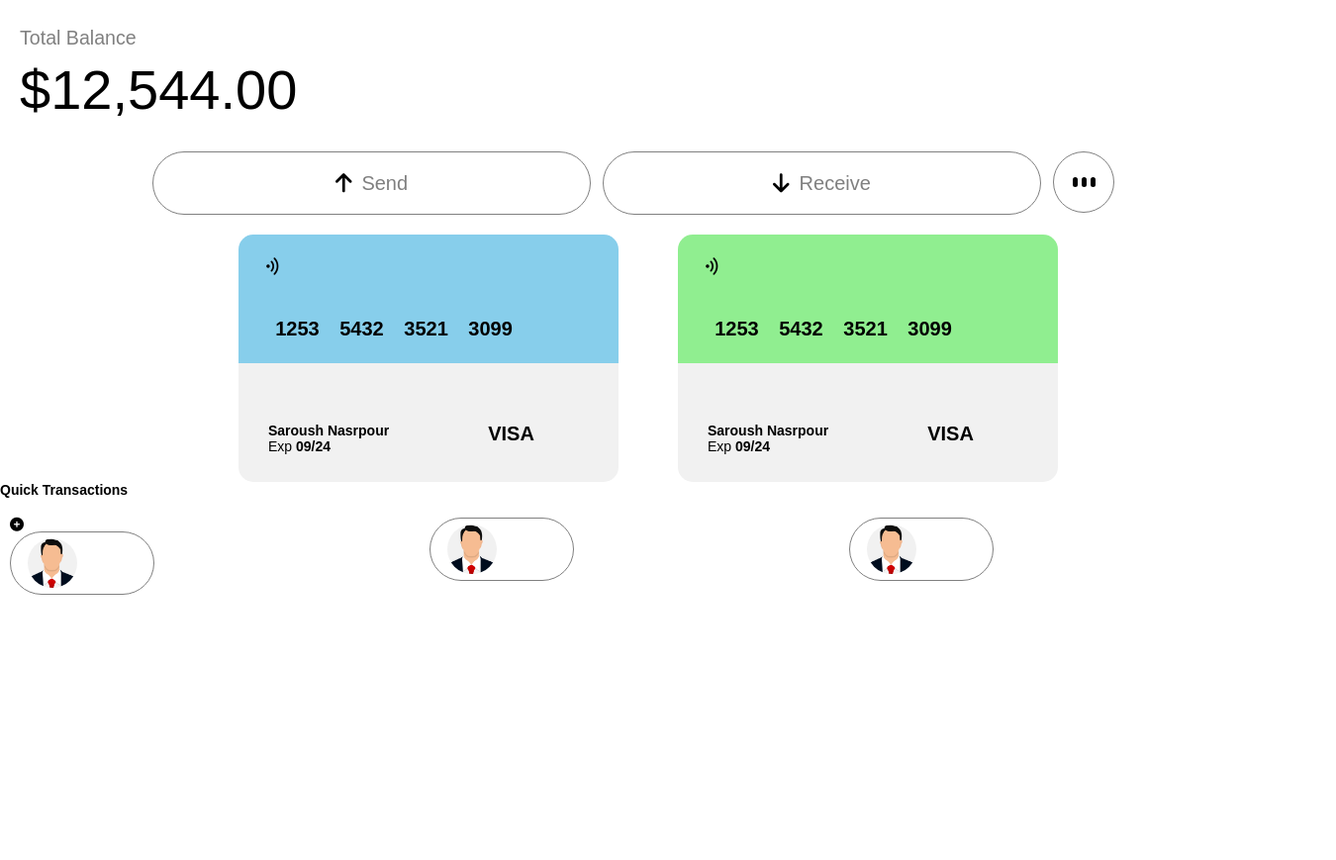
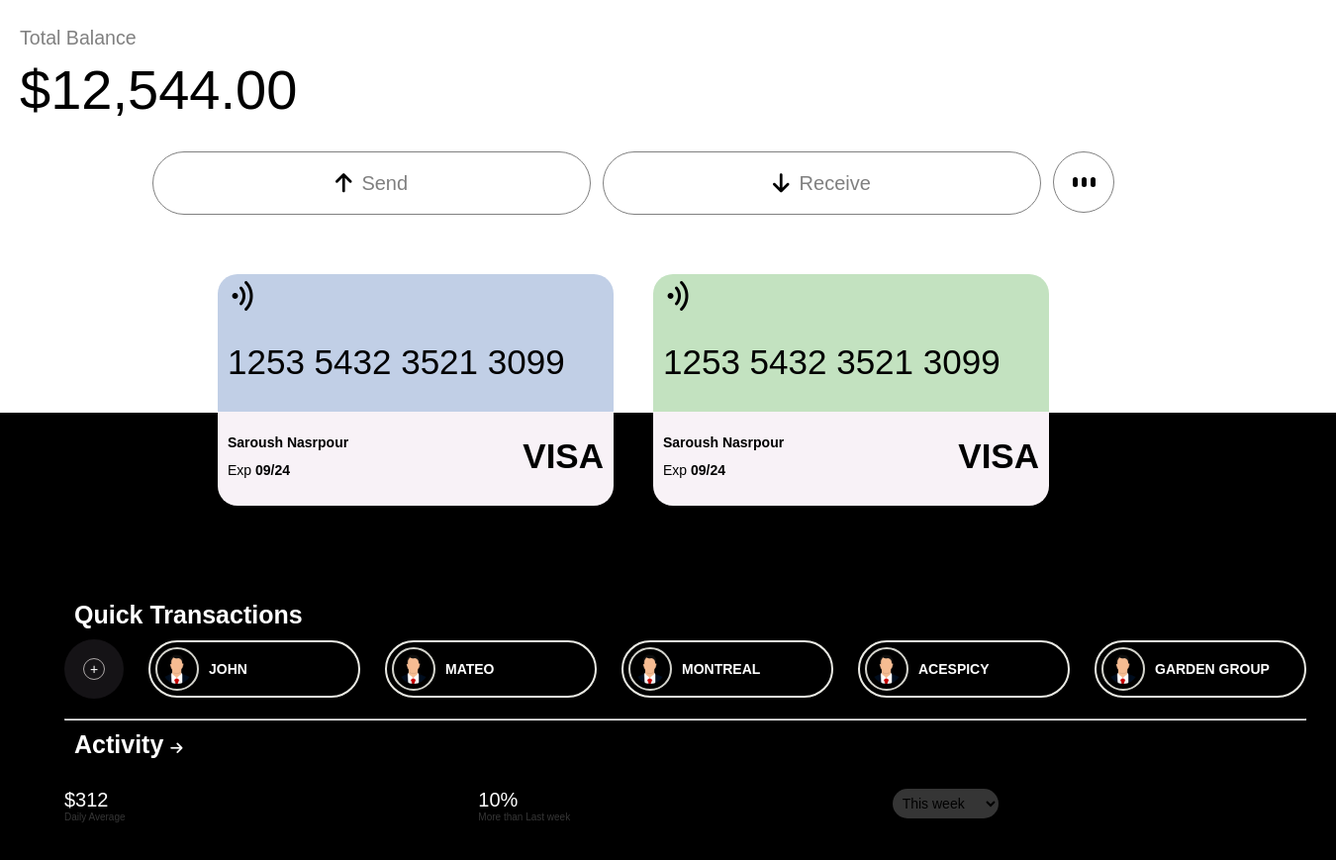
Before and after one commit to faahvor/GARDEN-GROUP, a plain HTML site: page balance/index.html in a window 1280 px wide. Shown: the part 73-942 px from the top of the page at 99% size, 1350 px wide, since content can reach past the window. Before the commit the page ends 800 px from the top, so only its background shows below. Drawn offline with Linux system fonts and the light colour scheme.

Commit message:
balance ass

```diff
--- a/balance/index.css
+++ b/balance/index.css
@@ -4,8 +4,11 @@
   font-size: 14px;
   font-family: Arial, Helvetica, sans-serif;
 }
+
 .html {
   box-sizing: border-box;
+  width: 100vw;
+  overflow: hidden;
 }
 
 .container {
@@ -145,86 +148,172 @@
   justify-content: center;
   align-items: center;
 }
-/*card section*/
-.cards {
+
+/* physical card styling */
+.phys-card {
+  padding: 20px;
+  line-height: 2;
+  overflow: hidden;
+}
+.phys-card .flex-card {
   display: flex;
-  flex-direction: row;
-  column-gap: 30px;
   justify-content: center;
+  gap: 40px;
+}
+.fa-wifi {
+  font-size: x-large;
+  margin-bottom: 20px;
+}
+.side1 {
+  background: #c1cfe6;
+}
+.side1,
+.side2 {
+  padding: 30px 30px 15px 30px;
+}
+.card1 {
+  min-width: 400px;
+  margin-top: 20px;
+  border-radius: 20px;
+  overflow: hidden;
+}
+.side2 {
+  background: #f8f2f7;
+  display: flex;
+  align-items: center;
+  justify-content: space-between;
+}
+.flex-card .card-1 {
+  background-color: #c3e2c0;
+}
+.side2 .name .date {
+  font-weight: 600;
+}
+.number,
+.visa {
+  font-size: 35px;
 }
 
-.card1,
-.card2 {
-  width: 30%; /* Adjust the width to make them narrower */
-  border: none;
-  border-radius: 15px;
-  height: 250px;
-  display: flex;
-  flex-direction: column;
-  overflow: hidden;
-  margin-left: 30px;
-}
-.card2 .side1 {
-  background-color: rgb(144, 238, 144);
+.visa {
+  font-weight: 900;
 }
 
+/* End of Physical cars styling */
+
+/*bottom styling*/
+.under {
+  position: absolute;
+  top: 180px;
+  z-index: -10;
+  padding: 180px 30px 50px 65px;
+  width: auto;
+  background: black;
+  color: white;
+}
+
+.under h4 {
+  padding: 10px;
+  font-size: 25px;
+}
+
+.under .items {
+  display: flex;
+  justify-content: start;
+  align-items: center;
+  gap: 25px;
+}
+
+.out-circle {
+  border: 2px solid reds;
+  background: #151316;
+  width: 40px;
+  display: grid;
+  justify-content: center;
+  align-items: center;
+  height: 40px;
+  padding: 10px;
+  border-radius: 100px;
+}
+
+.in-circle {
+  width: 20px;
+  height: 20px;
+  display: grid;
+  justify-content: center;
+  align-items: center;
+  border: 1px solid rgb(173, 168, 168);
+  border-radius: 200px;
+}
+
+.under .user .outter-cir {
+  border: 2px solid rgb(233, 233, 227);
+  width: 200px;
+  border-radius: 100px;
+  padding: 5px;
+}
+
+.imgTag {
+  display: flex;
+  align-items: center;
+  gap: 10px;
+}
+
+.imgTag img {
+  border: 2px solid rgb(211, 211, 204);
+  width: 30px;
+  border-radius: 100px;
+  padding: 5px;
+}
+
+.wrapper {
+  position: relative;
+}
+.wrapper .horizontal {
+  margin-top: 20px;
+  padding: 0;
+  position: static;
+}
+footer h4 {
+  margin-bottom: 20px;
+}
+.slide {
+  display: grid;
+  grid-template-columns: 1fr 1fr 1fr;
+}
+.no {
+  font-size: 20px;
+}
+.text {
+  font-size: 10px;
+  color: rgba(107, 107, 107, 0.5);
+}
+select {
+  background-color: rgba(107, 107, 107, 0.5);
+  padding: 6px;
+  border: none;
+  border-radius: 20px;
+}
+
+@media (max-width: 767px) {
+  .under {
+    position: absolute;
+    top: auto;
+    padding: 20px 10px;
+    overflow: scroll;
+  }
+  .under h4 {
+    font-size: 20px;
+  }
+}
+.phys-card .flex-card {
+  display: flex;
+  justify-content: center;
+  gap: 40px;
+}
 .side1,
 .side2 {
-  background-color: skyblue;
-  width: 100%;
-  height: 200px;
+  padding: 10px 10px 15px 10px;
 }
-.side2 {
-  background-color: #f1f1f1;
+.wrapper {
+  position: relative;
 }
-
-.card1,
-.card2 {
-  justify-content: center;
-  align-items: center;
-}
-.fas {
-  padding-bottom: 50px;
-  padding-left: -50px;
-}
-.number {
-  text-align: center;
-  padding-top: 20px;
-  word-spacing: 15px;
-  font-size: 20px;
-  font-weight: 600;
-  padding-right: 70px;
-}
-.side2 {
-  display: flex;
-  padding-top: 60px;
-  height: 20px;
-  padding-bottom: 40px;
-}
-.name {
-  padding-left: 30px;
-}
-.date {
-  font-weight: bolder;
-}
-.visa {
-  padding-left: 100px;
-  font-size: 20px;
-  font-weight: bolder;;/
-}
-/*bottom styling*/
-.image {
-  margin-left: -60px;
-}
-.items {
-  display: flex;
-  flex-direction: column;
-}
-.button2 .button {
-display: flex;
-  /* This will remove the space between buttons */
-}
-
-.button-back {
-width: 40%;
-}
--- a/balance/index.html
+++ b/balance/index.html
@@ -65,8 +65,10 @@
       <!-- end action box -->
     </section>
     <!--card section-->
-    <section class="cards">
-
+    <div class="wrapper">
+      <section class="phys-card">
+        <div class="flex-card">
+          <!-- phys-card 1 -->
           <div class="card1">
             <div class="side1">
               <i class="fas fa-wifi fa-rotate-90"></i>
@@ -80,8 +82,9 @@
               <p class="visa">VISA</p>
             </div>
           </div>
-      <div class="card2">
-        <div class="side1">
+          <!-- physical 2 -->
+          <div class="card1">
+            <div class="side1 card-1">
               <i class="fas fa-wifi fa-rotate-90"></i>
               <p class="number">1253 5432 3521 3099</p>
             </div>
@@ -93,45 +96,87 @@
               <p class="visa">VISA</p>
             </div>
           </div>
-
         </div>
       </section>
-
-<section class="under">
+      <!-- section under card -->
+      <div class="under">
         <h4>Quick Transactions</h4>
-  <div class="quick">
         <div class="items">
-    <div class="action_box">
-      <div class="button-back">
-       <div class="button2">
-          <i class="fa fa-plus-circle"></i>
-      <div class="button">
-
-        <span class="image">  <div class="avatar_holder">
-          <img src="icon/user1.jpeg" alt="" class="avatar" /></div>
-        </span></div>
+          <div class="item">
+            <div class="exp_button">
+              <span class="">
+                <div class="out-circle">
+                  <span class="in-circle">+</span>
+                </div>
+              </span>
             </div>
           </div>
-<div class="button-back">
-        <div class="button2">
-      <div class="button">
-        <span class="image">  <div class="avatar_holder">
-          <img src="icon/user1.jpeg" alt="" class="avatar" /></div>
-        </span></div>
+          <div class="user">
+            <div class="outter-cir">
+              <div class="imgTag">
+                <img src="./icon/user1.jpeg" alt="" />
+                <h2>JOHN</h2>
               </div>
             </div>
-   <div class="button-back">
-    <div class="button2">
-   <div class="button">
-        <span class="image">  <div class="avatar_holder">
-          <img src="icon/user1.jpeg" alt="" class="avatar" /></div>
-        </span></div>
+          </div>
+          <div class="user">
+            <div class="outter-cir">
+              <div class="imgTag">
+                <img src="./icon/user1.jpeg" alt="" />
+                <h2>MATEO</h2>
               </div>
             </div>
-     </div></div>
-</section>
+          </div>
+          <div class="user">
+            <div class="outter-cir">
+              <div class="imgTag">
+                <img src="./icon/user1.jpeg" alt="" />
+                <h2>MONTREAL</h2>
+              </div>
+            </div>
+          </div>
+          <div class="user">
+            <div class="outter-cir">
+              <div class="imgTag">
+                <img src="./icon/user1.jpeg" alt="" />
+                <h2>ACESPICY</h2>
+              </div>
+            </div>
+          </div>
+          <div class="user">
+            <div class="outter-cir">
+              <div class="imgTag">
+                <img src="./icon/user1.jpeg" alt="" />
+                <h2>GARDEN GROUP</h2>
+              </div>
+            </div>
+          </div>
+        </div>
+        <footer>
+          <hr class="horizontal" />
+
+          <h4>Activity <i class="fa-solid fa-arrow-right"></i></h4>
+          <div class="slide">
+            <div>
+              <span class="no">$312</span> <br /><span class="text"
+                >Daily Average</span
+              >
+            </div>
+            <div>
+              <span class="no">10%</span> <br />
+              <span class="text">More than Last week</span>
+            </div>
+            <div>
+              <select id="dropdown">
+                <option value="week1">This week</option>
+                <option value="week2">Last week</option>
+                <option value="week3">Upper week</option>
+                <option value="month">Last month</option>
+              </select>
+            </div>
+          </div>
+        </footer>
+      </div>
+    </div>
   </body>
 </html>
-
-  </body>
-</html>
```
Lines whose indentation alone changed are shown as unchanged.
